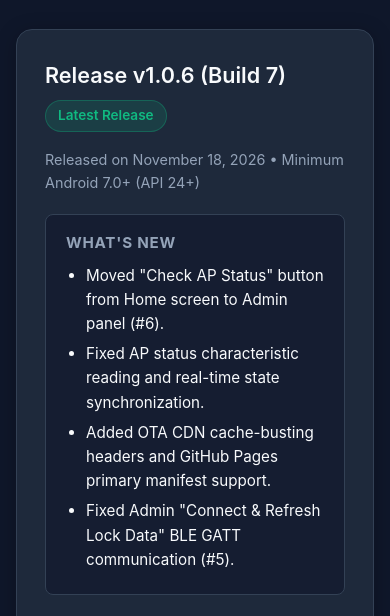
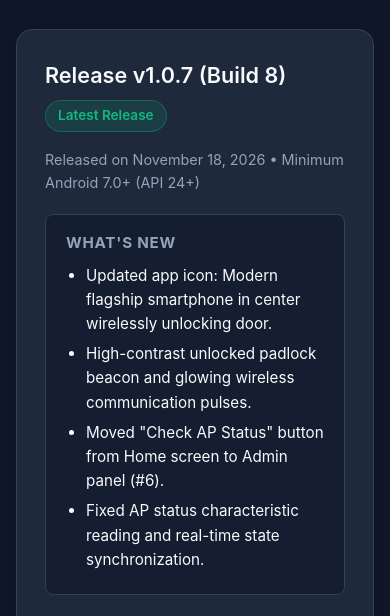
Before and after one commit to olgunx/public, a plain HTML site: page index.html in a window 390 px wide. Shown: the part 228-844 px from the top of the page. Drawn offline with Linux system fonts and the light colour scheme.

Commit message:
release: update DoorLink OTA release to v1.0.7 (Build 8)
- Deploy release APK v1.0.7+8 with new smartphone center icon
- Update OTA manifest and web portal

```diff
--- a/index.html
+++ b/index.html
@@ -191,7 +191,7 @@
 
     <div class="card">
       <div class="card-header">
-        <div class="version-title">Release v1.0.6 (Build 7)</div>
+        <div class="version-title">Release v1.0.7 (Build 8)</div>
         <span class="badge">Latest Release</span>
       </div>
       <div class="meta">Released on November 18, 2026 • Minimum Android 7.0+ (API 24+)</div>
@@ -199,10 +199,10 @@
       <div class="changelog-box">
         <h3>What's New</h3>
         <ul>
+          <li>Updated app icon: Modern flagship smartphone in center wirelessly unlocking door.</li>
+          <li>High-contrast unlocked padlock beacon and glowing wireless communication pulses.</li>
           <li>Moved "Check AP Status" button from Home screen to Admin panel (#6).</li>
           <li>Fixed AP status characteristic reading and real-time state synchronization.</li>
-          <li>Added OTA CDN cache-busting headers and GitHub Pages primary manifest support.</li>
-          <li>Fixed Admin "Connect & Refresh Lock Data" BLE GATT communication (#5).</li>
         </ul>
       </div>
 
```
Also changed, not shown: app_version.json (+4 -4 lines), 1 other file.
